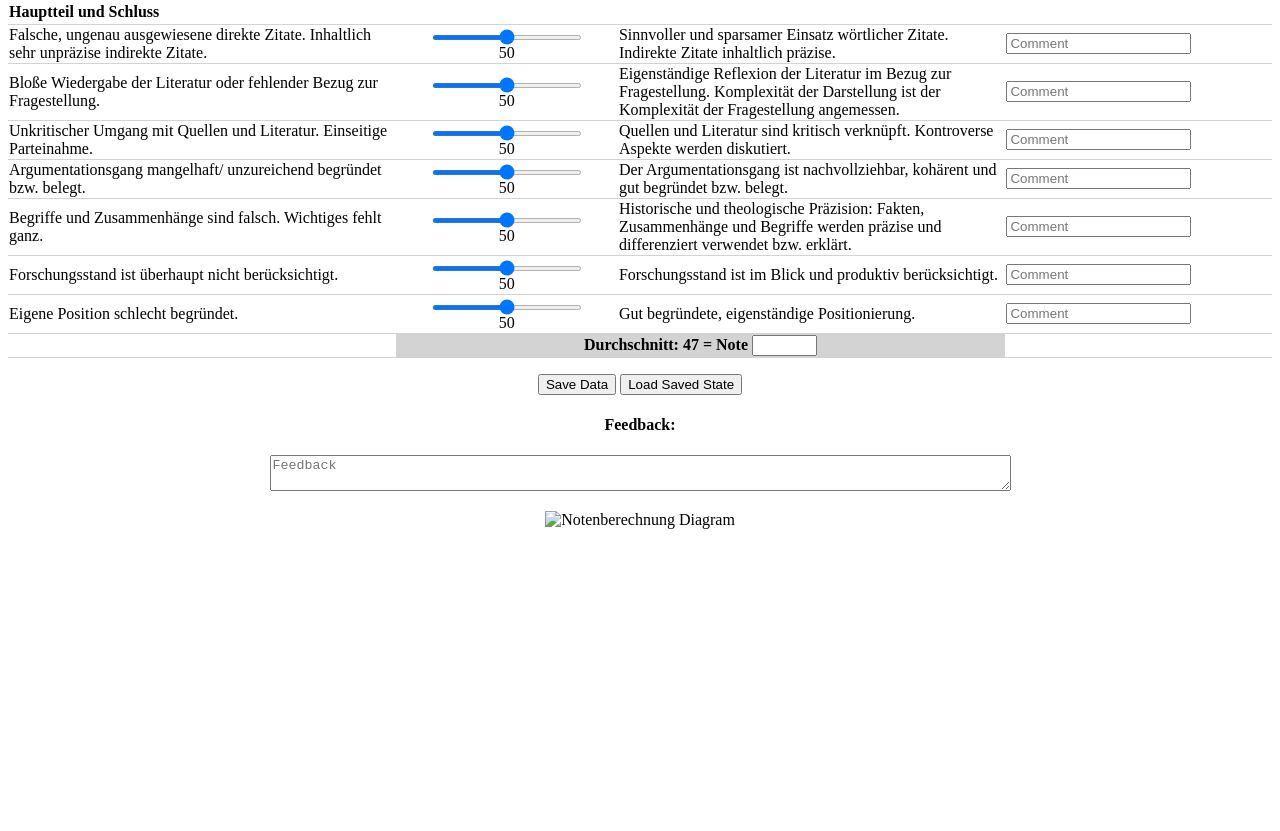
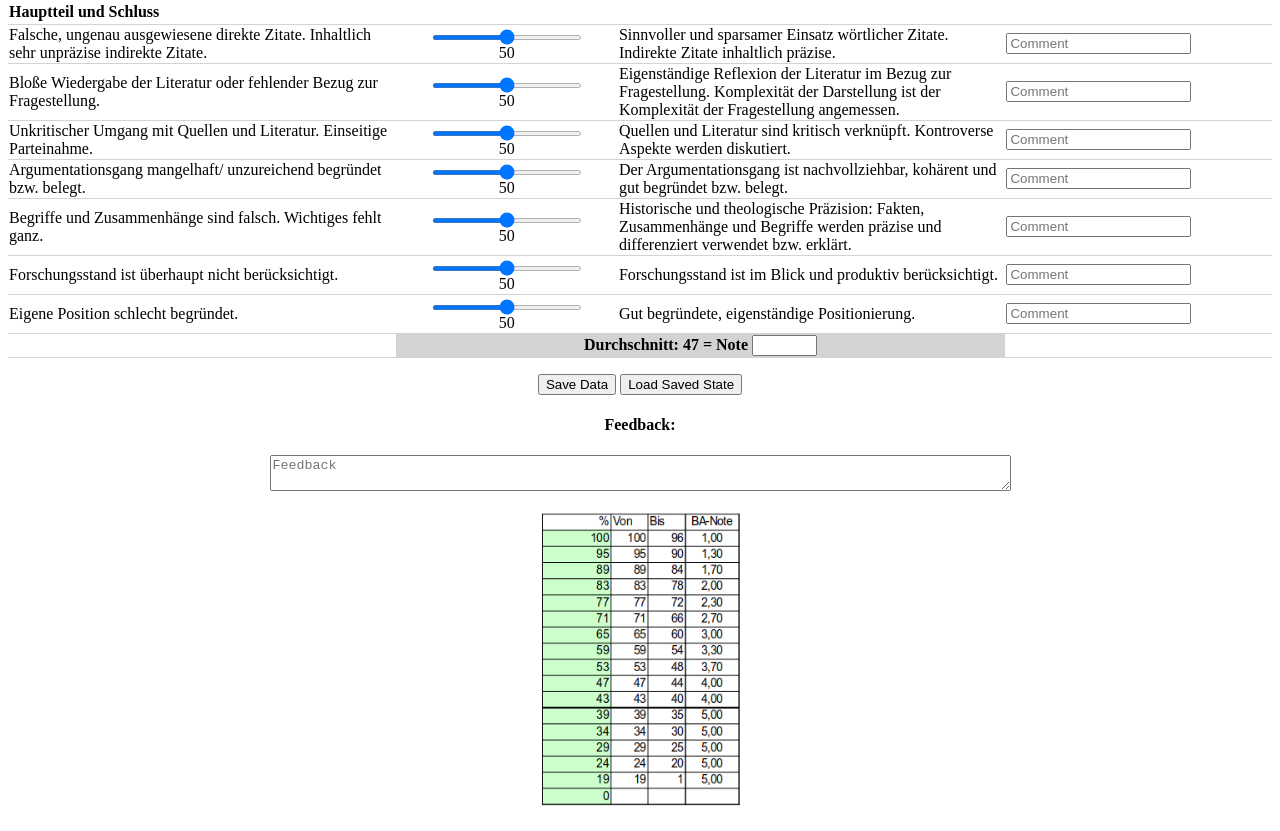
Before and after one commit to the-quotient/grading-framework-papers, a plain HTML site: page index.html in a window 1280 px wide. Shown: the part 568-1399 px from the top of the page. Before the commit the page ends 1113 px from the top, so only its background shows below. Drawn offline with Linux system fonts and the light colour scheme.

Commit message:
Fixed path of png

```diff
--- a/index.html
+++ b/index.html
@@ -56,7 +56,7 @@
       <textarea cols="90" placeholder="Feedback" aria-label="Feedback"></textarea>
       <p>
         <img
-          src="notenberechnung.png"
+          src="./data/notenberechnung.png"
           height="300px"
           alt="Notenberechnung Diagram"
         />
```
Also changed, not shown: data/notenberechnung.png (added).
